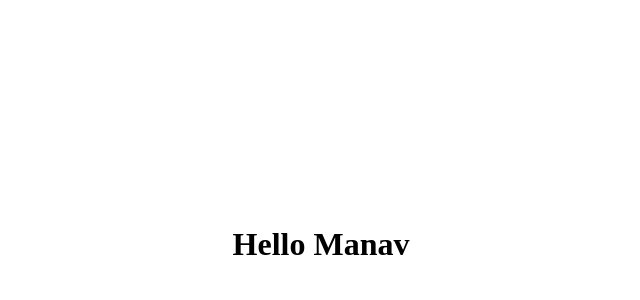
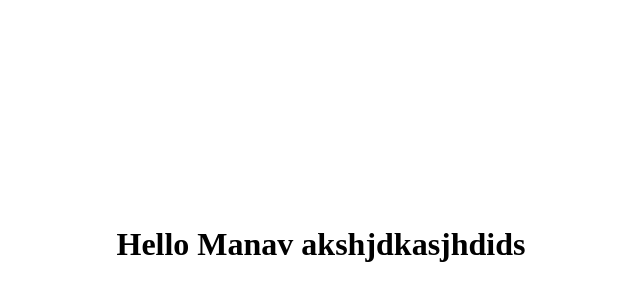
Before and after one commit to asifraza3776/NEW, a plain HTML site: page index.html in a window 1280 px wide. Shown: the part 156-456 px from the top of the page, without its empty margins (319-959 px from the left). Drawn offline with Linux system fonts and the light colour scheme.

Commit message:
hello:wq q

```diff
--- a/index.html
+++ b/index.html
@@ -9,7 +9,7 @@
 <body>
 
   <div class="dhoom">
-    <h1>Hello Manav
+    <h1>Hello Manav akshjdkasjhdids
     </h1>
 
   </div>
```
